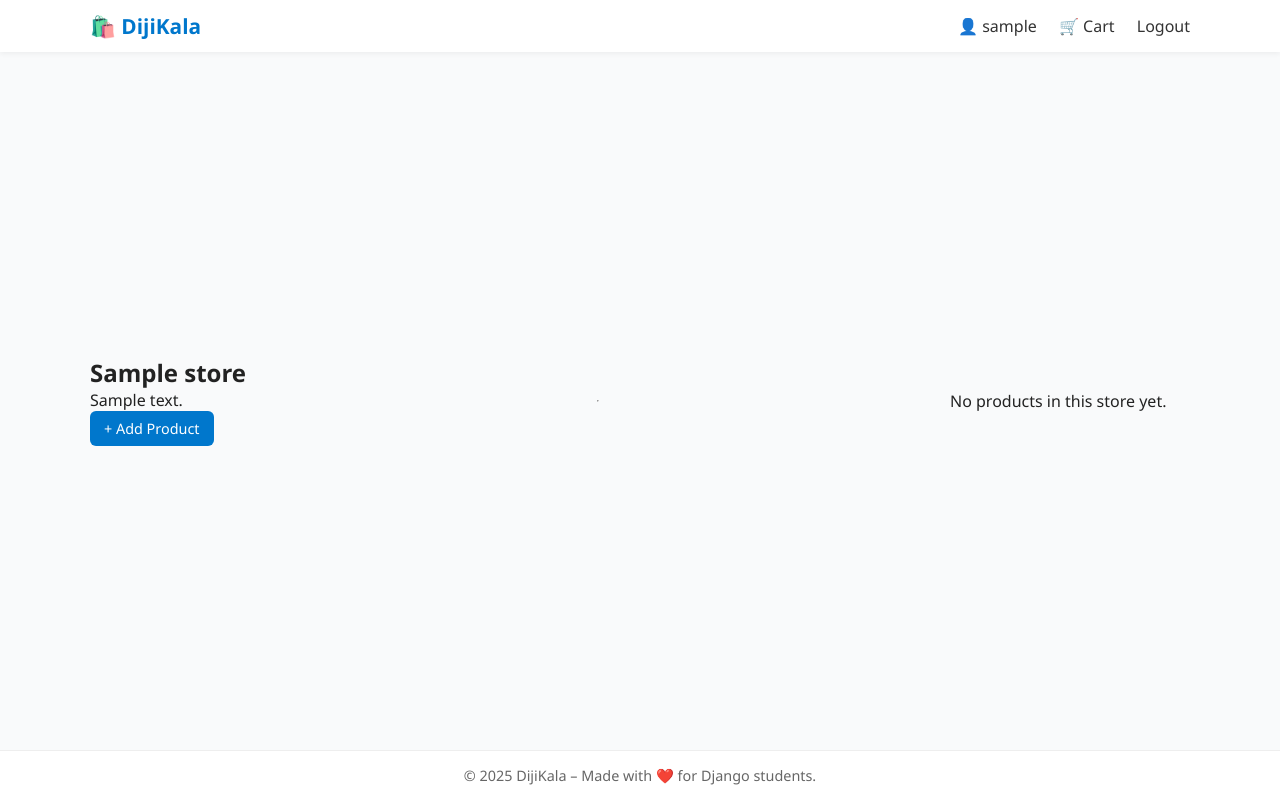
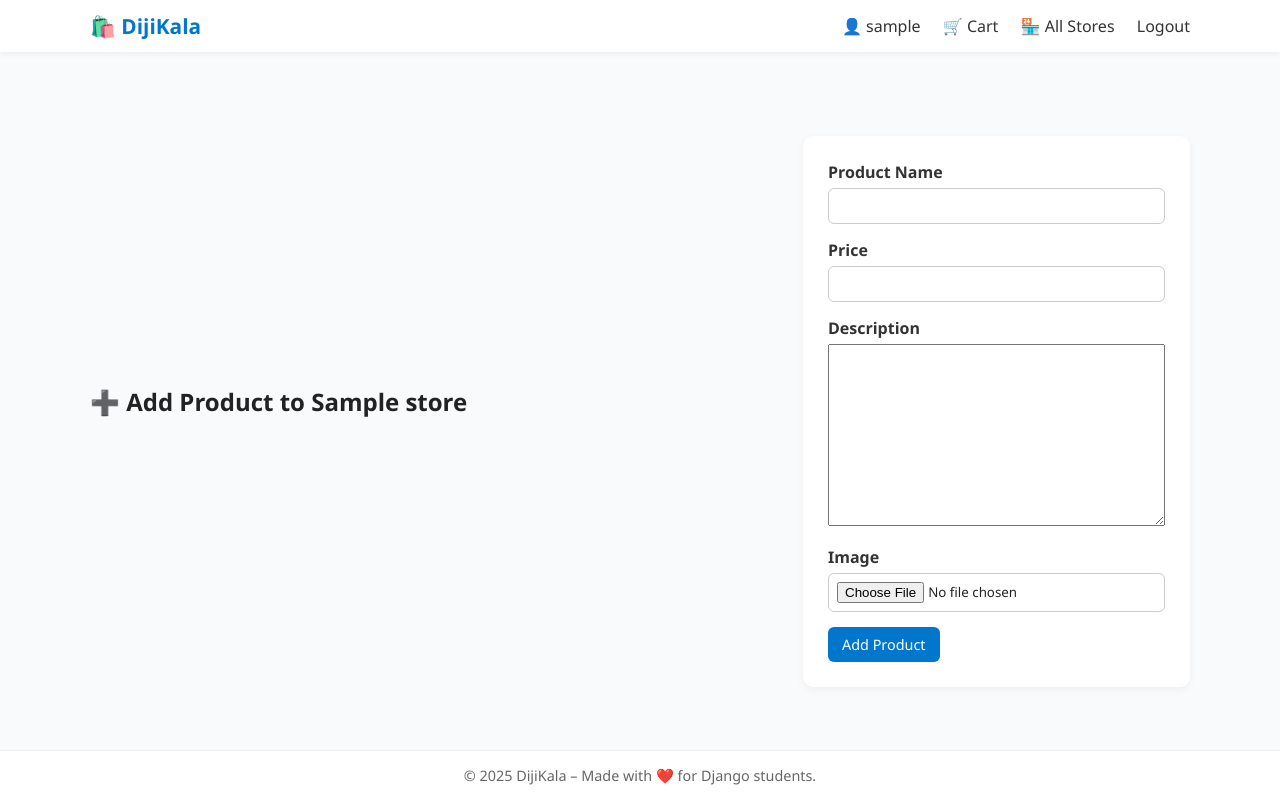
Before and after one commit to MohammadZSH/first_daneshkar_project, a Django app: page /stores/1/add-product/ in a window 1280 px wide. Run offline with Django 5.2, Linux system fonts and the light colour scheme; a user stored in the database is signed in; tables that the repository leaves empty hold one stand-in row (values such as "Sample post").

Commit message:
90% DONE

```diff
--- a/accounts/urls.py
+++ b/accounts/urls.py
@@ -9,5 +9,4 @@ urlpatterns = [
     path('customer/', views.customer_panel, name='customer_panel'),
     path('seller/', views.seller_panel, name='seller_panel'),
     path('payment/', views.payment_view, name='payment'),
-     path('history/', views.order_history, name='order_history'),
 ]
--- a/orders/urls.py
+++ b/orders/urls.py
@@ -6,4 +6,5 @@ urlpatterns = [
     path('cart/add/<int:product_id>/', views.add_to_cart_view, name='add_to_cart'),
     path('cart/remove/<int:item_id>/', views.remove_from_cart_view, name='remove_from_cart'),
     path('cart/checkout/', views.checkout_view, name='checkout'),
+    path('history/', views.order_history, name='order_history'),
 ]
--- a/products/views.py
+++ b/products/views.py
@@ -48,7 +48,7 @@ def create_store_view(request):
             return redirect('store_detail', store_id=store.id)
     else:
         form = StoreForm()
-    return render(request, 'store_detail.html', {'form': form, 'is_create': True})
+    return render(request, 'store_form.html', {'form': form})
 
 
 # Add Product to a Store (Seller only)
@@ -69,4 +69,4 @@ def add_product_view(request, store_id):
             return redirect('store_detail', store_id=store.id)
     else:
         form = ProductForm()
-    return render(request, 'store_detail.html', {'form': form, 'store': store, 'is_add_product': True})
+    return render(request, 'product_form.html', {'form': form, 'store': store})
--- a/templates/base.html
+++ b/templates/base.html
@@ -19,10 +19,12 @@
                 {% if user.is_authenticated %}
                     <a href="{% url 'customer_panel' %}">👤 {{ user.username }}</a>
                     <a href="{% url 'cart' %}">🛒 Cart</a>
+                    <a href="{% url 'stores' %}">🏪 All Stores</a>
                     <a href="{% url 'logout' %}">Logout</a>
                 {% else %}
                     <a href="{% url 'login' %}">Login</a>
                     <a href="{% url 'signup' %}">Sign Up</a>
+                    <a href="{% url 'stores' %}">🏪 All Stores</a>
                     <a href="{% url 'create_store' %}">Create Store</a>
                 {% endif %}
             </div>
--- /dev/null
+++ b/templates/product_form.html
@@ -0,0 +1,30 @@
+{% extends 'base.html' %}
+{% block title %}Add Product | DijiKala{% endblock %}
+
+{% block content %}
+<h2>➕ Add Product to {{ store.name }}</h2>
+
+<form method="post" enctype="multipart/form-data" class="auth-form">
+    {% csrf_token %}
+    {{ form.non_field_errors }}
+
+    <div class="form-group">
+        <label for="id_name">Product Name</label>
+        {{ form.name }}
+    </div>
+    <div class="form-group">
+        <label for="id_price">Price</label>
+        {{ form.price }}
+    </div>
+    <div class="form-group">
+        <label for="id_description">Description</label>
+        {{ form.description }}
+    </div>
+    <div class="form-group">
+        <label for="id_image">Image</label>
+        {{ form.image }}
+    </div>
+
+    <button type="submit" class="btn">Add Product</button>
+</form>
+{% endblock %}
```
Also changed, not shown: config/settings.py (+14 -11 lines), orders/views.py (+8 -9 lines), templates/order_history.html (+4 -4 lines), templates/registration/signup.html (+37 -1 lines), templates/store_form.html (added, +22 -0 lines), media/products/2026/09/Без_названия.jpeg (added), media/products/2026/09/Без_названия_2.jpeg (added), media/products/2026/09/Без_названия_9.jpeg (added).
